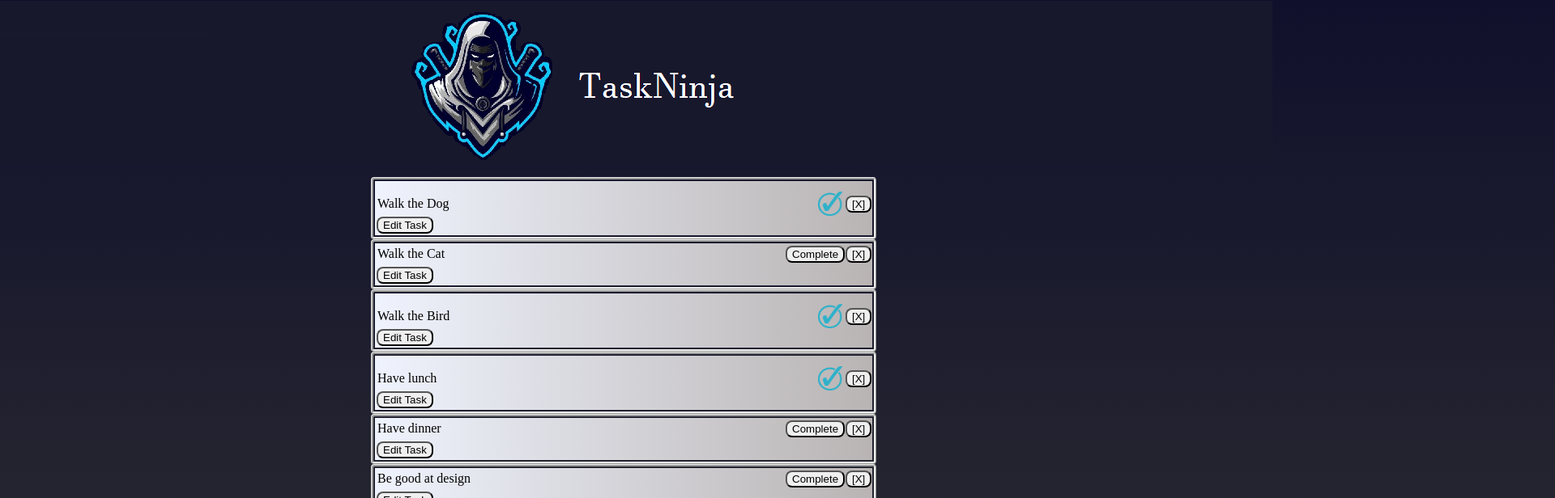
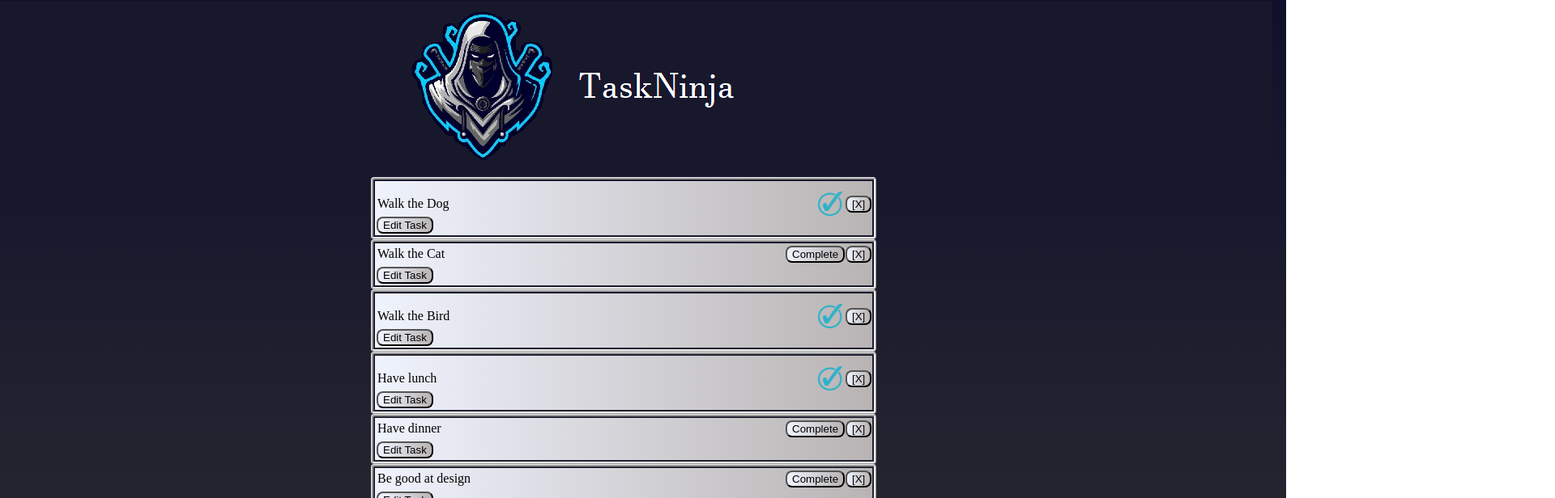
Before and after one commit to VickeryR77/RVAngularFirst, an Angular app: page / in a window 1280 px wide. Shown: the top 616 px of the page at 81% size, 1920 px wide, since content can reach past the window. Built offline with nearby package versions, Linux system fonts and the light colour scheme.

Commit message:
Updated gradient, logo

```diff
--- a/src/app/app.component.css
+++ b/src/app/app.component.css
@@ -8,6 +8,7 @@ color:white
 
 body{
     background: linear-gradient(360deg, rgb(51, 51, 51),rgb(16, 16, 44));
+    width:800px;
 }
 
 div.metal{
@@ -64,6 +65,7 @@ div.filter{
 div.edit{
     position: relative;
     top:-45px;
+    background: linear-gradient(270deg, rgb(194, 197, 199),rgb(239, 243, 253))
 }
 
 p.finished{
@@ -89,4 +91,5 @@ img.stamp{
 
 button.complete{
     border-radius:8px;
+    background: linear-gradient(270deg, rgb(185, 180, 180),rgb(239, 243, 253))
 }
--- a/src/app/app.component.html
+++ b/src/app/app.component.html
@@ -49,7 +49,10 @@
 
   <div class="metal">
     <tr> <!--Add a div here to make the edit button toggle hide the input-->
-      <button class="complete" (click)="toggleEdit(chore)">Edit Task</button> <div class="edit" *ngIf="chore.editmode"><input [(ngModel)]="chore.taskName" placeholder="editfield" /></div>
+      <button class="complete" (click)="toggleEdit(chore)">Edit Task</button>
+       <div class="edit" *ngIf="chore.editmode">
+         <input [(ngModel)]="chore.taskName" placeholder="editfield" />
+       </div>
     </tr>
   </div>
   </table>
```
